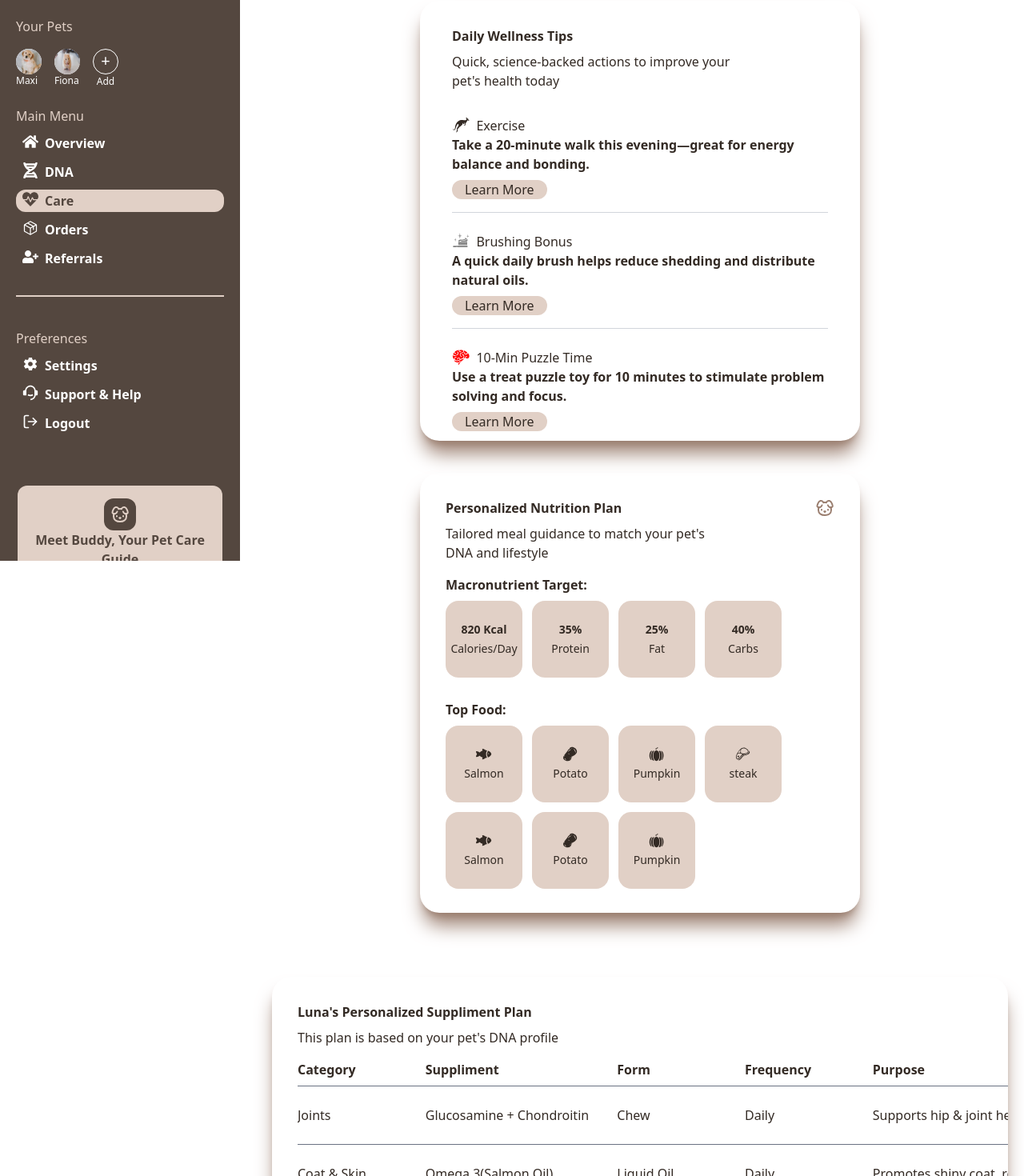
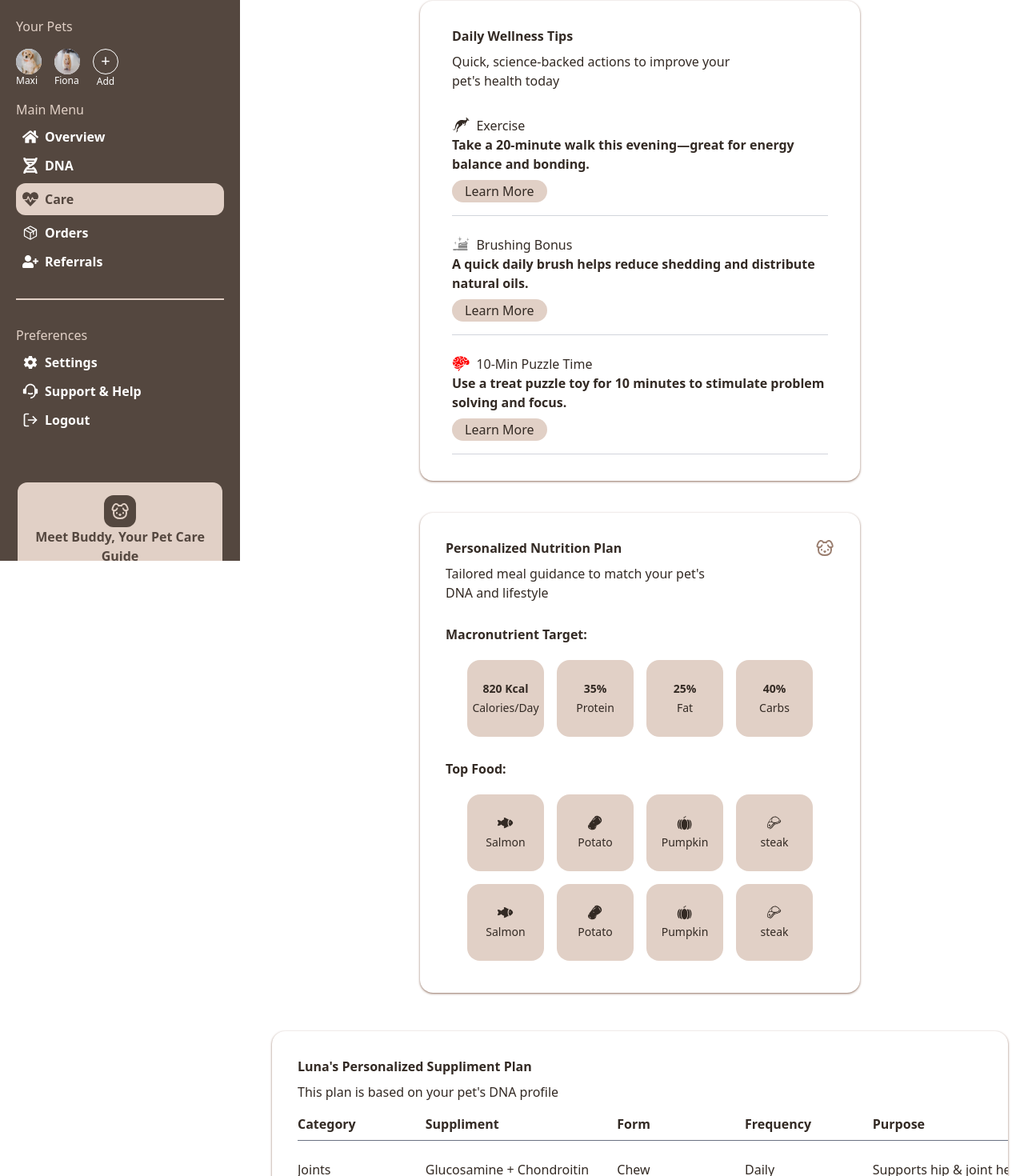
Before and after one commit to MusabRehman03/petDNA-landing-page, a Next.js app: page / in a window 1280 px wide. Shown: the part 99-1569 px from the top of the page at 80% size. Built offline with nearby package versions, Linux system fonts and the light colour scheme.

Commit message:
fix: fixed some UI scroll issues for UX

```diff
--- a/app/layout.tsx
+++ b/app/layout.tsx
@@ -2,8 +2,7 @@ import type { Metadata } from "next";
 import { Geist, Geist_Mono } from "next/font/google";
 import "./globals.css";
 import { SidebarContextProvider } from "@/context/SideBarContext";
-import SideBar from "@/components/sidebar/SideBar";
-import AppBar from "@/components/appbar/AppBar";
+import Layout from "@/components/layout/Layout";
 const geistSans = Geist({
   variable: "--font-geist-sans",
   subsets: ["latin"],
@@ -25,17 +24,15 @@ export default function RootLayout({
   children: React.ReactNode;
 }>) {
   return (
+
     <html lang="en">
       <body
         className={`${geistSans.variable} ${geistMono.variable} antialiased`}
       >
         <SidebarContextProvider>
-          <div className="flex">
-            <SideBar />
-            <AppBar />
-          </div>
-
+        <Layout>
           <main>{children}</main>
+          </Layout>
         </SidebarContextProvider>
       </body>
     </html>
--- a/app/page.tsx
+++ b/app/page.tsx
@@ -9,7 +9,7 @@ export default function Home() {
   const {isOpen} =  useSideBarContext()
   return (
 
-      <div className={`${isOpen?'md:ml-80':'-ml-0'}  space-y-15 `}>
+      <div className={`${isOpen?'lg:ml-80':'ml-0'}  space-y-15 `}>
         <div className="flex flex-wrap items-center  justify-center mt-20">
           <DailyWellnessTip />
           <PersonalizedNutritionPlan />
--- a/components/DailyWellnessTip.tsx
+++ b/components/DailyWellnessTip.tsx
@@ -31,54 +31,10 @@ const DailyWellnessTip = () => {
       heading: "10-Min Puzzle Time",
       text: "Use a treat puzzle toy for 10 minutes to stimulate problem solving and focus.",
     },
-    {
-        id:4,
-      icon: <GiMeditation style={{ fontSize: "1.4rem" }}/>,
-      heading: "Mindfulness",
-      text: "Take 5 minutes to breathe deeply and center yourself—it helps reduce stress.",
-    },
-    {
-        id:5,
-      icon: <MdOutlineWaterDrop style={{ fontSize: "1.4rem" }}/>,
-      heading: "Hydration",
-      text: "Drink a glass of water every hour to stay refreshed and mentally sharp.",
-    },
-    {
-        id:6,
-      icon: <FaRegLaughBeam style={{ fontSize: "1.4rem",color:'' }}/>,
-      heading: "Laugh",
-      text: "Watch something funny or talk to a friend—laughter boosts your mood and energy.",
-    },
-    {
-        id:7,
-      icon: <GiRunningShoe style={{ fontSize: "1.4rem" }}/>,
-      heading: "Move Around",
-      text: "Do 10 squats or stretch every hour—especially if sitting all day.",
-    },
-    {
-        id:8,
-
-      icon: <BsBook style={{ fontSize: "1.4rem" }}/>,
-      heading: "Learn",
-      text: "Read 5 pages of a book or blog to fuel your brain and inspire creativity.",
-    },
-    {
-        id:9,
-      icon: <FaLeaf style={{ fontSize: "1.4rem" }}/>,
-      heading: "Nature Break",
-      text: "Spend a few minutes outside—sunlight and fresh air improve focus and mood.",
-    },
-    {
-        id:10,
-
-      icon: <RiTeamLine style={{ fontSize: "1.4rem" }} />,
-      heading: "Connect",
-      text: "Check in with a colleague or friend—a quick chat can lift energy and build bonds.",
-    },
   ];
   return (
     <>
-      <div className="w-[430px] md:w-[550px] text-[#332a24] border-white shadow-xl py-8 px-10 overflow-y-auto h-[550px] shadow-[#9A7E6F] rounded-3xl m-5">
+      <div className="w-[430px] md:w-[550px] text-[#332a24] border-white py-8 px-10 overflow-y-auto md:h-[600px] h-[700px] shadow shadow-[#9A7E6F] rounded-2xl m-5">
         <h1 className="font-bold">Daily Wellness Tips</h1>
         <p className="my-2 w-[80%]">
           Quick, science-backed actions to improve your pet&apos;s health today
@@ -93,7 +49,7 @@ const DailyWellnessTip = () => {
               <div>
                 <p className="font-bold">{tip.text}</p>
               </div>
-              <button className="px-4 text-[#332a24] rounded-4xl mt-2 hover:bg-[#9A7E6F] cursor-pointer bg-[#e1d0c6]">
+              <button className="px-4 py-0.5 text-[#332a24] rounded-4xl mt-2 hover:bg-[#9A7E6F] cursor-pointer bg-[#e1d0c6]">
                 Learn More
               </button>
             </div>
--- a/components/LunaPersonalizedPlan.tsx
+++ b/components/LunaPersonalizedPlan.tsx
@@ -2,7 +2,7 @@ import React from "react";
 
 const LunaPersonalizedPlan = () => {
   return (
-    <div className="w-[1150px] overflow-x-auto border-white text-[#332a24] shadow-xl p-8  h-[470px] shadow-[#9A7E6F] rounded-3xl mx-5 mb-5">
+    <div className="w-[1140px] overflow-x-auto border-white text-[#332a24] shadow p-8  md:h-[470px] h-[510px] shadow-[#9A7E6F] rounded-2xl -mt-8 mb-5 mx-5">
       <div className="flex justify-between">
         <h1 className="font-bold ">Luna&apos;s Personalized Suppliment Plan</h1>
       </div>
--- a/components/PersonalizedNutritionPlan.tsx
+++ b/components/PersonalizedNutritionPlan.tsx
@@ -62,9 +62,14 @@ const PersonalizedNutritionPlan = () => {
         icon: <GiPumpkin style={{fontSize:'1.2rem'}}/>,
         text: "Pumpkin",
       },
+      {
+        id:8,
+      icon: < GiSteak style={{fontSize:'1.2rem'}}/>,
+      text: "steak",
+    },
   ];
   return (
-    <div className="w-[430px] md:w-[550px] border-white shadow-xl p-8 text-[#332a24] overflow-y-auto h-[550px]  shadow-[#9A7E6F] rounded-3xl m-5">
+    <div className="w-[430px] md:w-[550px] border-white shadow p-8 text-[#332a24] overflow-y-auto md:h-[600px] h-[700px]  shadow-[#9A7E6F] rounded-2xl m-5">
       <div className="flex justify-between">
         <h1 className="font-bold ">Personalized Nutrition Plan</h1>
         <LuDog style={{ color: "#9A7E6F", fontSize: "1.5rem" }} />
@@ -73,8 +78,8 @@ const PersonalizedNutritionPlan = () => {
         Tailored meal guidance to match your pet&apos;s DNA and lifestyle
       </p>
       <div>
-        <h1 className="mt-4 font-semibold">Macronutrient Target:</h1>
-        <div className="flex flex-wrap overflow-y-auto space-y-3 space-x-3 mt-2">
+        <h1 className="mt-7 font-semibold">Macronutrient Target:</h1>
+        <div className="flex flex-wrap justify-center overflow-y-auto gap-4 mt-5">
           {macroNutrientTarget.map((t) => {
             return (
               <div key={t.id} className="bg-[#e1d0c6] text-[#332a24] w-24 h-24 rounded-2xl text-sm space-y-1 flex flex-col justify-center items-center">
@@ -86,8 +91,8 @@ const PersonalizedNutritionPlan = () => {
         </div>
       </div>
       <div>
-        <h1 className="mt-4 font-semibold">Top Food:</h1>
-        <div className=" flex flex-wrap  space-x-3 space-y-3 mt-2">
+        <h1 className="mt-7 font-semibold">Top Food:</h1>
+        <div className=" flex flex-wrap justify-center gap-4  mt-5">
           {topFood.map((t) => {
             return (
               <div key={t.id} className="bg-[#e1d0c6] text-[#332a24] w-24 h-24 rounded-2xl text-sm space-y-1 flex flex-col justify-center items-center">
--- /dev/null
+++ b/components/layout/Layout.tsx
@@ -0,0 +1,30 @@
+"use client";
+import React from "react";
+import SideBar from "@/components/sidebar/SideBar";
+import AppBar from "@/components/appbar/AppBar";
+import { useSideBarContext } from "@/context/SideBarContext";
+const layout = ({
+  children,
+}: Readonly<{
+  children: React.ReactNode;
+}>) => {
+  const { isOpen, setIsOpen } = useSideBarContext();
+
+  return (
+    <div>
+      {isOpen && (
+        <div
+          className="fixed inset-0 bg-black/40 bg-opacity-30 z-30 lg:hidden"
+          onClick={() => setIsOpen(false)}
+        />
+      )}
+      <div className="flex">
+        <SideBar />
+        <AppBar />
+      </div>
+      {children}
+    </div>
+  );
+};
+
+export default layout;
--- a/components/sidebar/SideBar.tsx
+++ b/components/sidebar/SideBar.tsx
@@ -27,7 +27,7 @@ const SideBar = () => {
     <div
       className={`${
         !isOpen && "hidden"
-      } fixed top-0 let-0 z-50 overflow-y-auto  w-[300px] h-screen p-5 text-white bg-[#54473F] flex flex-col justify-between`}
+      } fixed top-0 let-0 z-50 inset-0 overflow-y-auto  w-[300px] h-screen p-5 text-white bg-[#54473F] flex flex-col justify-between`}
     >
       <div>
         <div id="logo" className=" flex justify-between">
@@ -57,43 +57,43 @@ const SideBar = () => {
             </div>
           </div>
         </div>
-        <div className="mt-10 space-y-2 ">
+        <div className="mt-8 space-y-2 ">
           <p className="text-[#e1d0c6]">Main Menu</p>
           <div className="flex space-x-2 px-2 py-0.5">
-            <FaHome style={{ fontSize: "20px" }} />
+            <FaHome style={{fontSize: "20px",  marginTop:'2px'  }} />
             <p className="text-white  font-semibold">Overview</p>
           </div>
           <div className="flex space-x-2 px-2 py-0.5">
-            <FaDna style={{ fontSize: "20px" }} />
+            <FaDna style={{fontSize: "20px",  marginTop:'2px'  }} />
             <p className="text-white text- font-semibold">DNA</p>
           </div>
-          <div className="flex space-x-2 bg-[#e1d0c6] px-2 py-0.5 rounded-xl text-[#54473F]">
-            <FaHeartbeat style={{ fontSize: "20px" }} />
+          <div className="flex space-x-2 bg-[#e1d0c6] px-2 py-2 rounded-xl text-[#54473F]">
+            <FaHeartbeat style={{fontSize: "20px",  marginTop:'2px'  }} />
             <p className="   font-semibold">Care</p>
           </div>
           <div className="flex space-x-2 px-2 py-0.5">
-            <PiPackage style={{ fontSize: "20px" }} />
+            <PiPackage style={{fontSize: "20px",  marginTop:'2px'  }} />
             <p className="text-white  font-semibold">Orders</p>
           </div>
           <div className="flex space-x-2 px-2 py-0.5">
-            <FaUserPlus style={{ fontSize: "20px" }} />
+            <FaUserPlus style={{fontSize: "20px",  marginTop:'2px'  }} />
             <p className="text-white  font-semibold">Referrals</p>
           </div>
         </div>
         <div className="bg-[#e1d0c6] mt-8 h-0.5"></div>
-        <div className="mt-10 space-y-2 ">
+        <div className="mt-8 space-y-2 ">
           <p className="text-[#e1d0c6]">Preferences</p>
           <div className="flex space-x-2 px-2 py-0.5">
-            <IoMdSettings style={{ fontSize: "20px" }} />
+            <IoMdSettings style={{ fontSize: "20px", marginTop:'2px' }} />
             <p className="text-white  font-semibold">Settings</p>
           </div>
           <div className="flex space-x-2 px-2 py-0.5">
-            <RiCustomerService2Fill style={{ fontSize: "20px" }} />
+            <RiCustomerService2Fill style={{ fontSize: "20px",  marginTop:'2px'  }} />
             <p className="text-white  font-semibold">Support & Help</p>
           </div>
 
           <div className="flex space-x-2 px-2 py-0.5">
-            <LuLogOut style={{ fontSize: "20px" }} />
+            <LuLogOut style={{fontSize: "20px",  marginTop:'2px'  }} />
             <p className="text-white  font-semibold">Logout</p>
           </div>
         </div>
@@ -119,6 +119,7 @@ const SideBar = () => {
           </div>
         </div>
       </div>
+
     </div>
   );
 };
```
